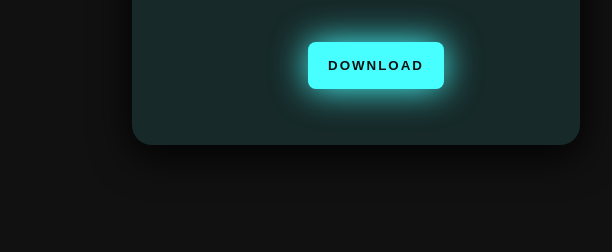
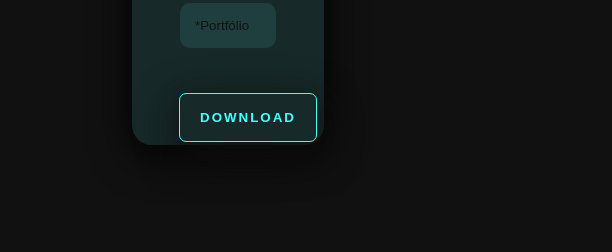
Before and after one commit to ChrisBerenguer/Smile_to_me_MVP, a plain HTML site: page Inscricao.html in a window 1280 px wide. In both pictures the pointer is over the button "DOWNLOAD". Shown: the part 631-883 px from the top of the page, 668-1280 px from the left. Drawn offline with Linux system fonts and the light colour scheme.

Commit message:
teste de branch

```diff
--- a/style.css
+++ b/style.css
@@ -192,6 +192,8 @@ main {
 
 }
 
+
+
 .Baixar a {
     text-decoration: none;
     color: #111111;
@@ -284,7 +286,7 @@ main {
 
 
 
-    width: 35vw;
+    width: 15vw;
     height: 80vh;
     position: relative;
     display:flex;
@@ -383,7 +385,13 @@ main {
 
 }
 .Botao-login:hover {
-    box-shadow: 0px 0px 35px 0px #48FFFF;
+
+    background: #172929;
+    color: #48FFFF;
+    border: 1px solid #48FFFF;
+    border-radius: 7px;
+    box-sizing: border-box;
+    filter: drop-shadow(0px 4px 4px rgba(0, 0, 0, 0.25));
     transition: all 0.4s ease;
 
 }
@@ -392,3 +400,5 @@ main {
     position: relative;
     flex-direction: column;
 }
+
+.
```
